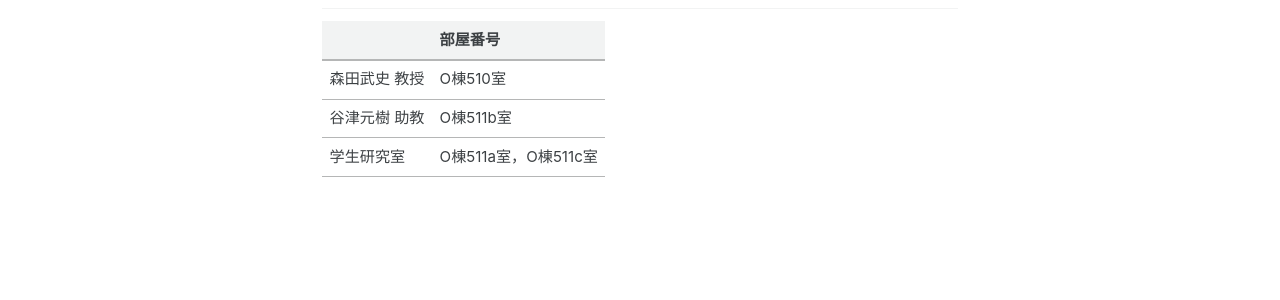
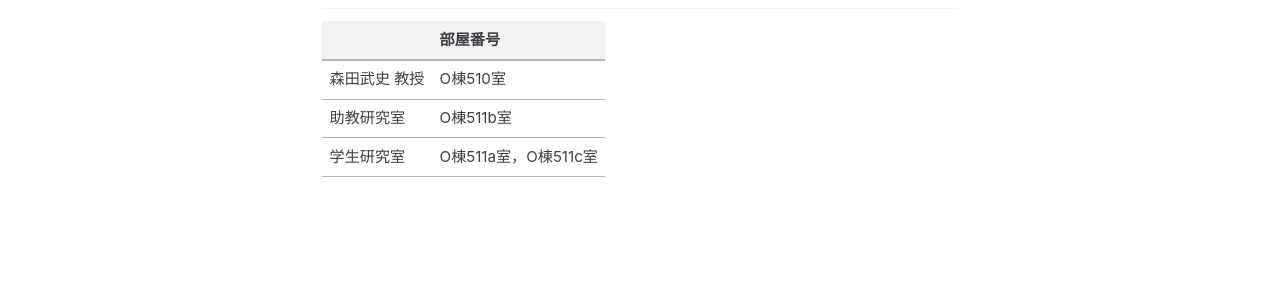
Before and after one commit to ke-lab-it-agu/ke-lab-it-agu.github.io, a Jekyll site: the page built from contact.md, in a window 1280 px wide. Shown: the part 441-741 px from the top of the page. Built offline with Jekyll 4.4.1, drawn with Linux system fonts in a browser that asks for light colours; cached includes are drawn as plain includes.

Commit message:
update contact page

```diff
--- a/contact.md
+++ b/contact.md
@@ -14,5 +14,5 @@ layout: single
 |  | 部屋番号 |
 | --- | --- |
 | 森田武史 教授  | O棟510室 |
-| 谷津元樹 助教 | O棟511b室  |
+| 助教研究室 | O棟511b室  |
 | 学生研究室 | O棟511a室，O棟511c室  |
```
